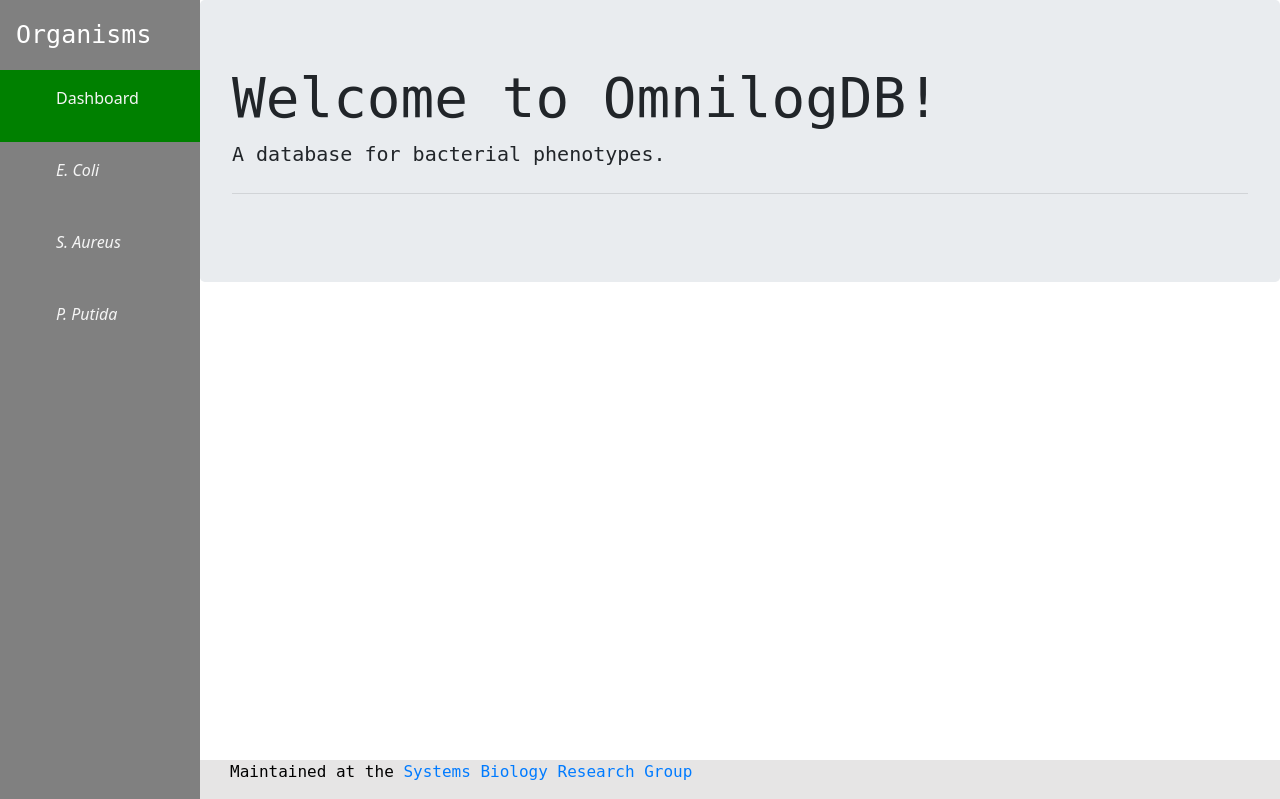
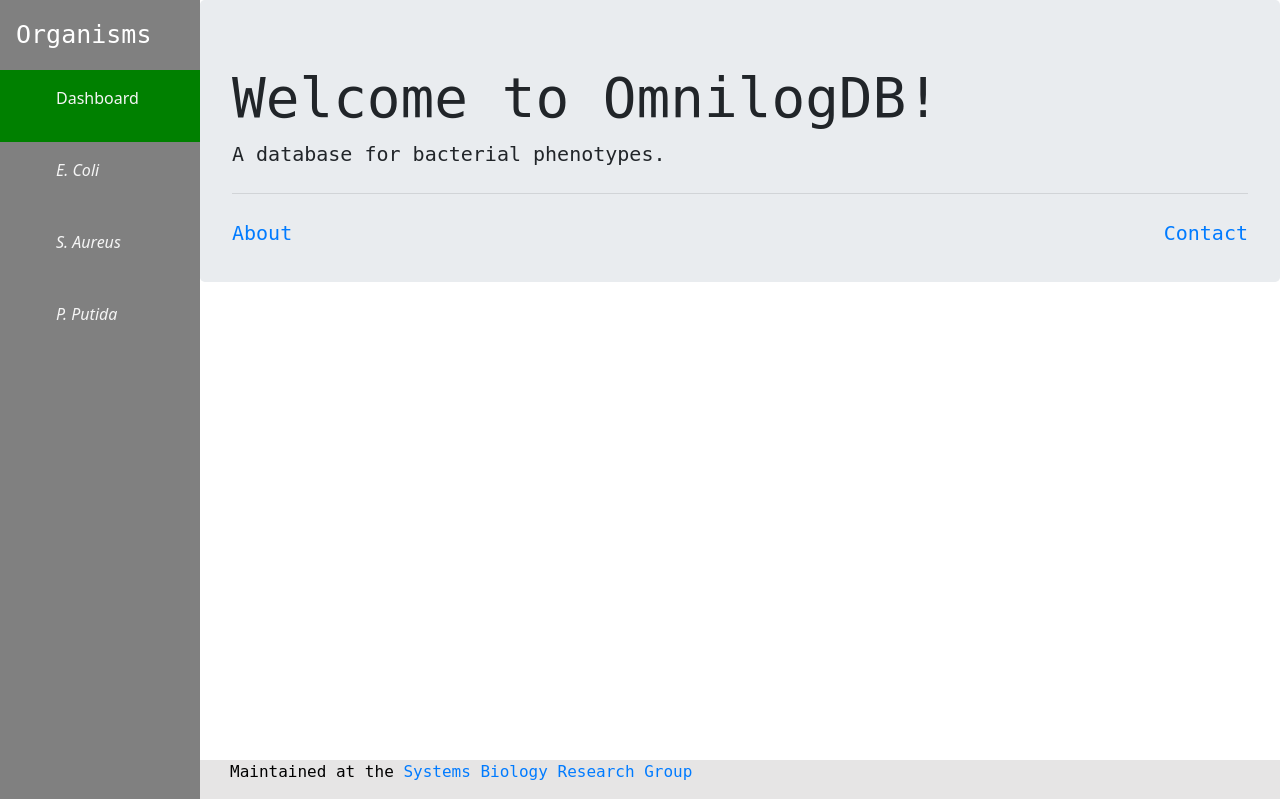
Before and after one commit to Kahuna-flipper/OmnilogDB, a Flask app: page /dashboard in a window 1280 px wide. Shown: the top 799 px of the page. Run offline with Flask 3, Linux system fonts and the light colour scheme; parts of the project's set-up code (start-up, migrations or seed data) failed here and were passed over.

Commit message:
about and contact links updated

```diff
--- a/templates/index.html
+++ b/templates/index.html
@@ -195,6 +195,8 @@
         <h1 class="display-4">Welcome to OmnilogDB!</h1>
         <p class="lead">A database for bacterial phenotypes.</p>
         <hr class="my-4">
+        <a class = "lead" href="{{url_for('straindata')}}" style="float:left">About</a>
+        <a class = "lead" style="float:right"> Contact</a>
       </div>
 
 
```
